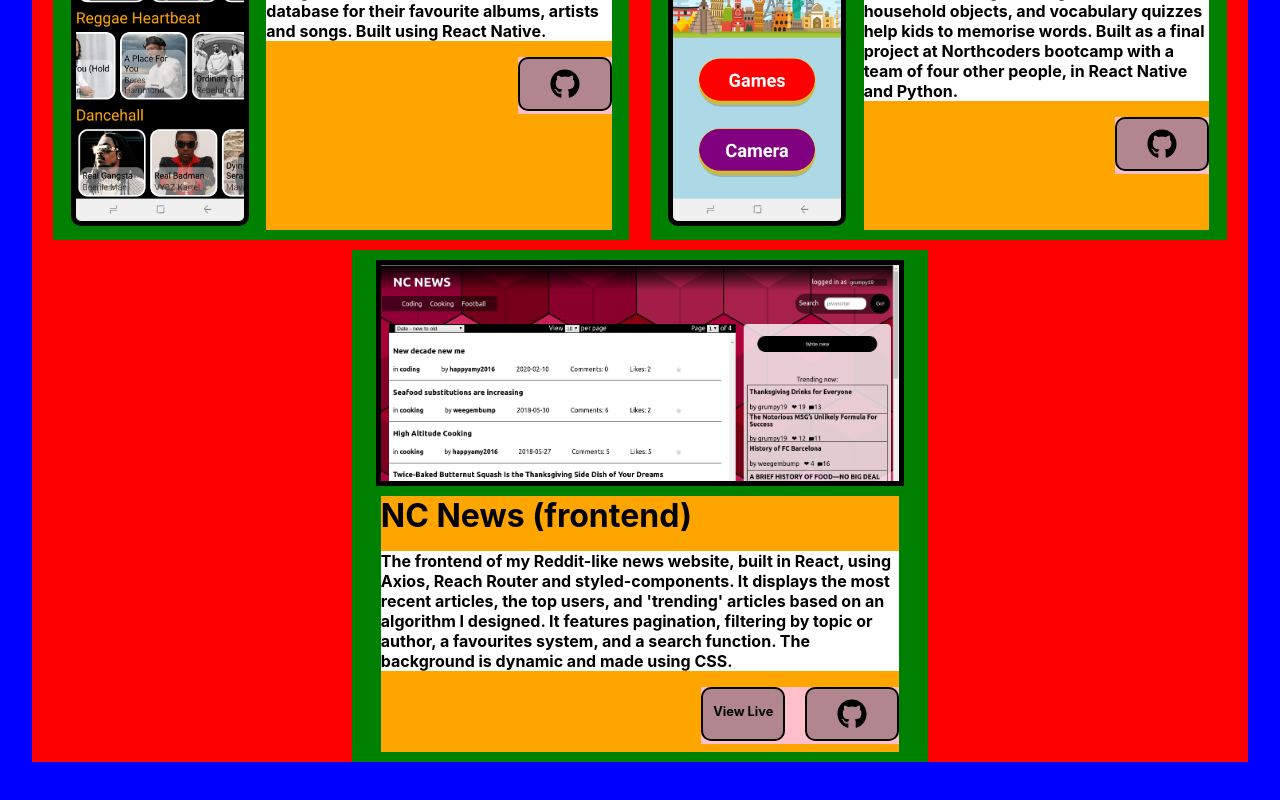
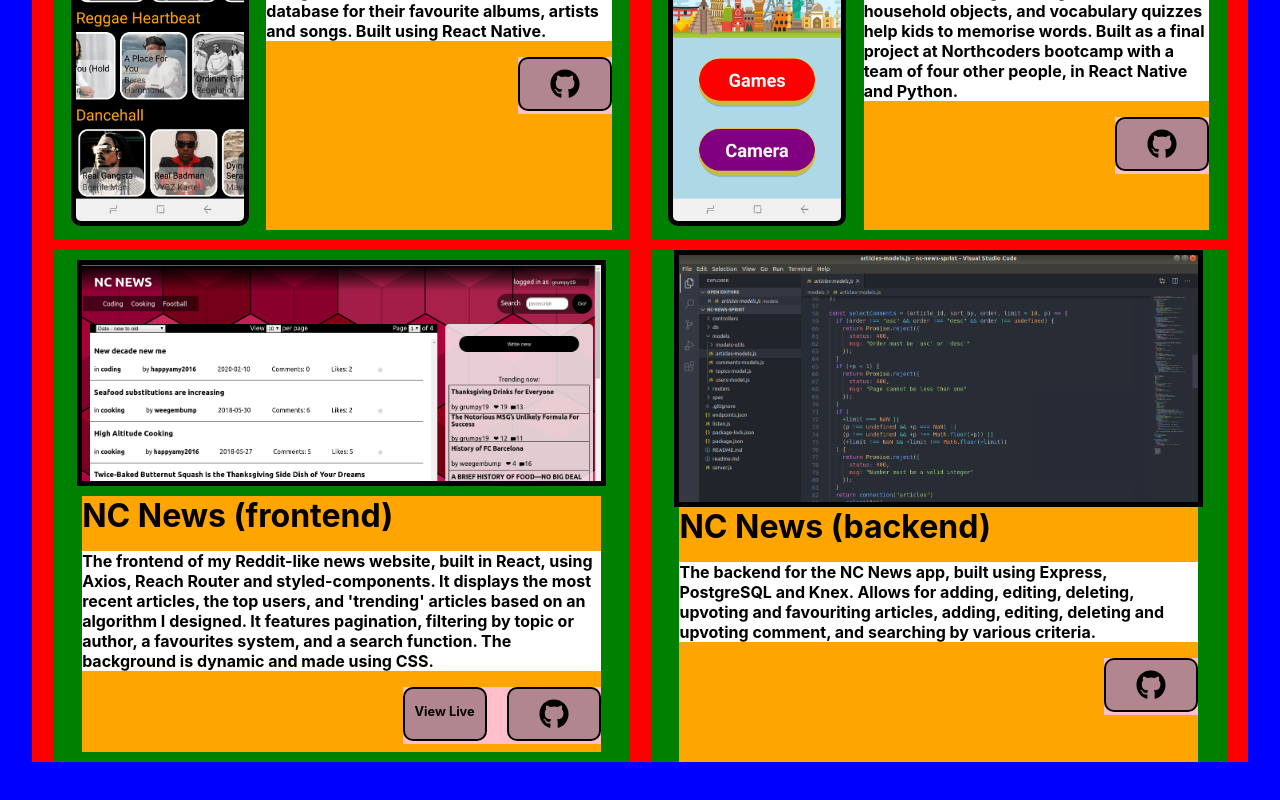
Before and after one commit to joecooper1/pf, a React (Create React App) app: page / in a window 1280 px wide. Shown: the part 986-1786 px from the top of the page. Built offline with nearby package versions, Linux system fonts and the light colour scheme.

Commit message:
add nc backend data

```diff
--- a/src/data/projectData.js
+++ b/src/data/projectData.js
@@ -1,6 +1,7 @@
 import onlyReggae from "../images/onlyReggae.jpg";
 import uFluent from "../images/uFluent.jpg";
 import ncNews from "../images/ncnews.png";
+import ncBackend from "../images/ncbackend.png";
 
 export const projectData = [
   {
@@ -27,4 +28,12 @@ export const projectData = [
       "The frontend of my Reddit-like news website, built in React, using Axios, Reach Router and styled-components. It displays the most recent articles, the top users, and 'trending' articles based on an algorithm I designed. It features pagination, filtering by topic or author, a favourites system, and a search function.  The background is dynamic and made using CSS.",
     url: ncNews,
   },
+  {
+    name: "NC News (backend)",
+    github: "https://github.com/joecooper1/nc-news-sprint",
+    link: null,
+    description:
+      "The backend for the NC News app, built using Express, PostgreSQL and Knex. Allows for adding, editing, deleting, upvoting and favouriting articles, adding, editing, deleting and upvoting comment, and searching by various criteria.",
+    url: ncBackend,
+  },
 ];
```
